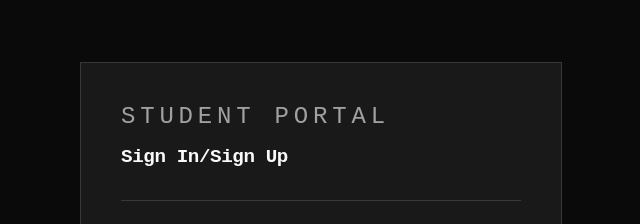
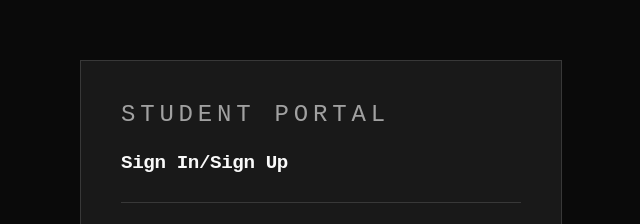
Before and after one commit to JoeChala/IterPath, a React app in the folder frontend/: page / in a window 1280 px wide. Shown: the part 104-328 px from the top of the page, without its empty margins (319-959 px from the left). Built offline with nearby package versions, Linux system fonts and the light colour scheme; the HTML template or start-up script is replaced by a standard one.

Commit message:
Tweaked Student Login UI

```diff
--- a/frontend/src/components/StudentLoginForm/StudentLoginForm.css
+++ b/frontend/src/components/StudentLoginForm/StudentLoginForm.css
@@ -52,7 +52,7 @@
 
 /* ── Header ───────────────────────────────────────────── */
 .login-header {
-  margin-bottom: 2rem;
+  margin-bottom: 1.5rem;
 }
 
 .login-eyebrow {
@@ -60,7 +60,7 @@
   letter-spacing: 0.2em;
   text-transform: uppercase;
   color: var(--muted-foreground);
-  margin: 0 0 1rem 0;
+  margin: 0 0 1.5rem 0;
 }
 
 .login-title {
```
